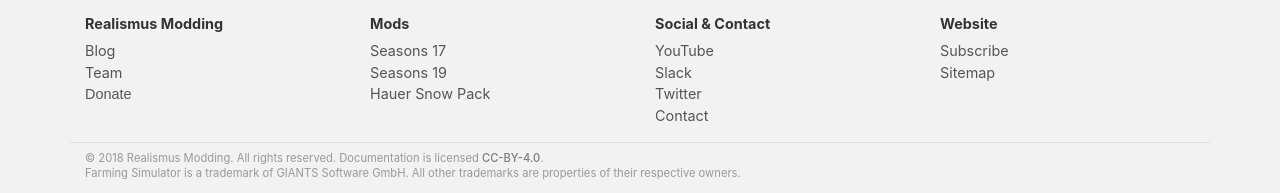
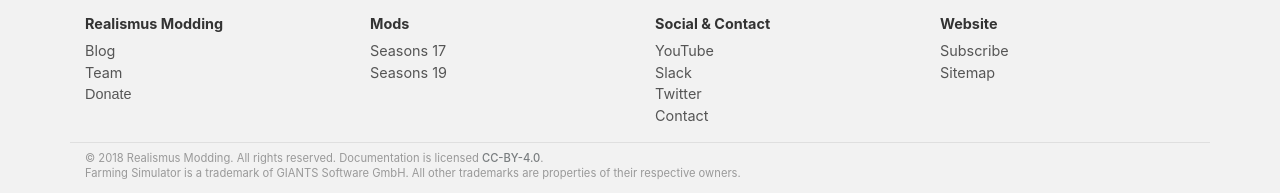
Before and after one commit to RealismusModding/realismusmodding.github.io, a Jekyll site: the page built from index.html, in a window 1280 px wide. Shown: the part 1726-1919 px from the top of the page. Built offline with Jekyll 4.4.1, drawn with Linux system fonts in a browser that asks for light colours; comment, search, counter and statistics services are not loaded.

Commit message:
Do not show mods in bottom bar without more info

```diff
--- a/_includes/footer.html
+++ b/_includes/footer.html
@@ -19,7 +19,9 @@
                 <ul>
 {% for modHash in site.data.mods %}
 {% assign mod = modHash[1] %}
+    {% if mod.has_more_info == true %}
                     <li><a href="/mods/{{ modHash[0] }}">{{ mod.title }}</a></li>
+    {% endif %}
 {% endfor %}
                 </ul>
             </div>
```
